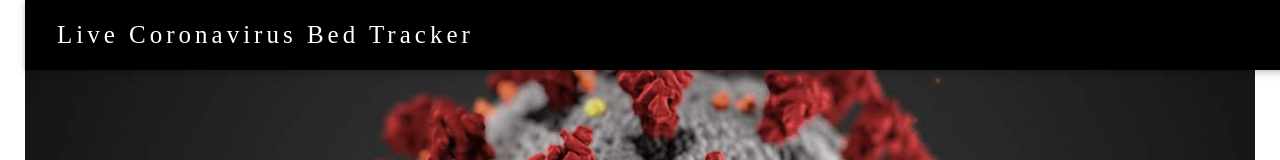
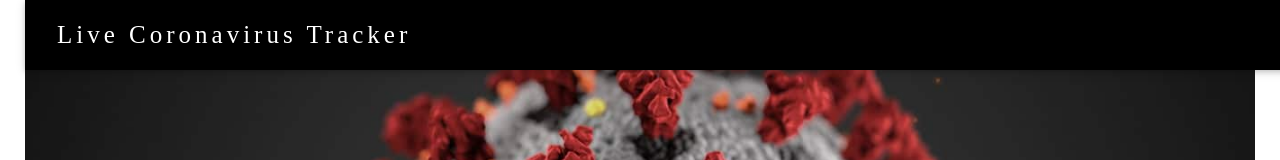
Before and after one commit to SGCI-2020-Coding-Institute/project-hub, a plain HTML site: page hubGIS.html in a window 1280 px wide. Shown: the top 160 px of the page. Drawn offline with nearby package versions, Linux system fonts and the light colour scheme.

Commit message:
Add files via upload

```diff
--- a/hubGIS.html
+++ b/hubGIS.html
@@ -44,7 +44,7 @@ body {
 <!-- Navbar (sit on top) -->
 <div class="w3-top">
   <div class="w3-bar w3-black w3-padding w3-card" style="letter-spacing:4px;">
-    <a href="#home" class="w3-bar-item w3-button">Live Coronavirus Bed Tracker</a>
+    <a href="#home" class="w3-bar-item w3-button">Live Coronavirus Tracker</a>
     <!-- Right-sided navbar links. Hide them on small screens -->
     <!-- <div class="w3-right w3-hide-small">
       <a href="#about" class="w3-bar-item w3-button">About</a>
```
